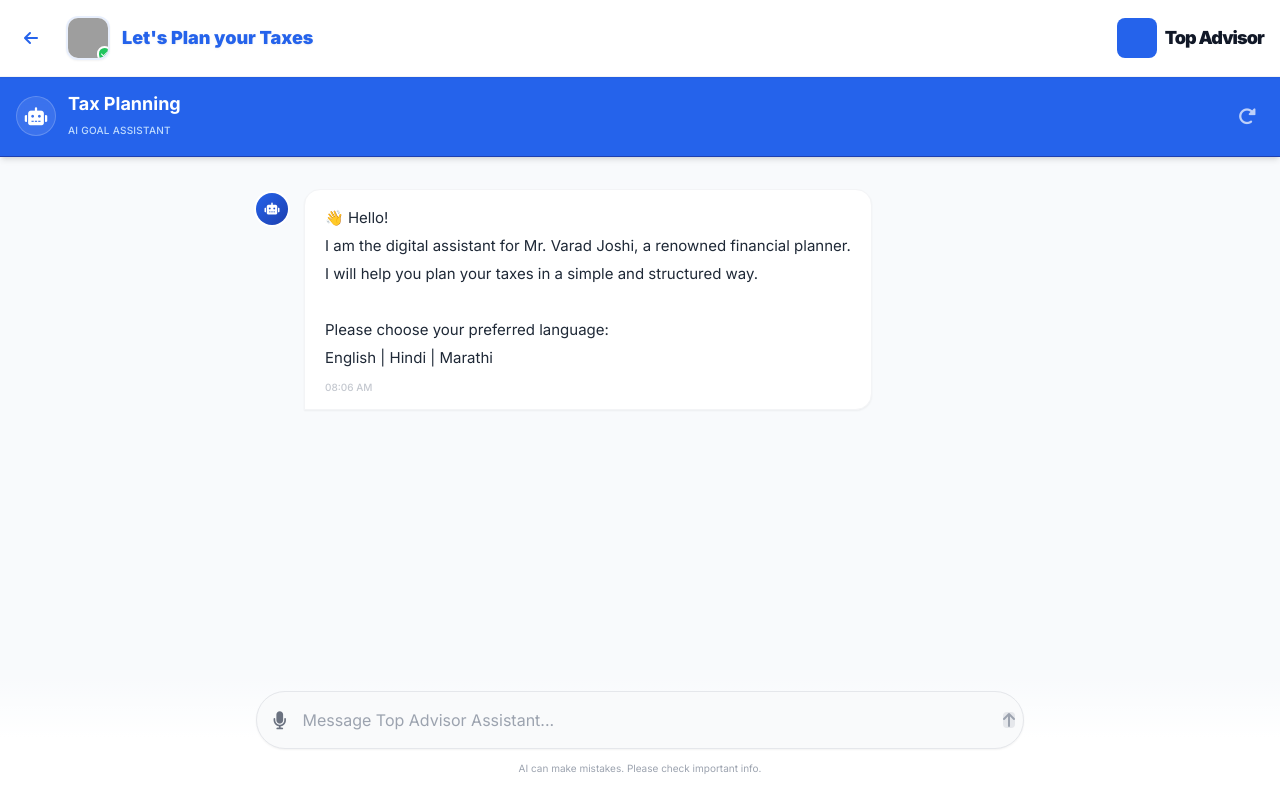
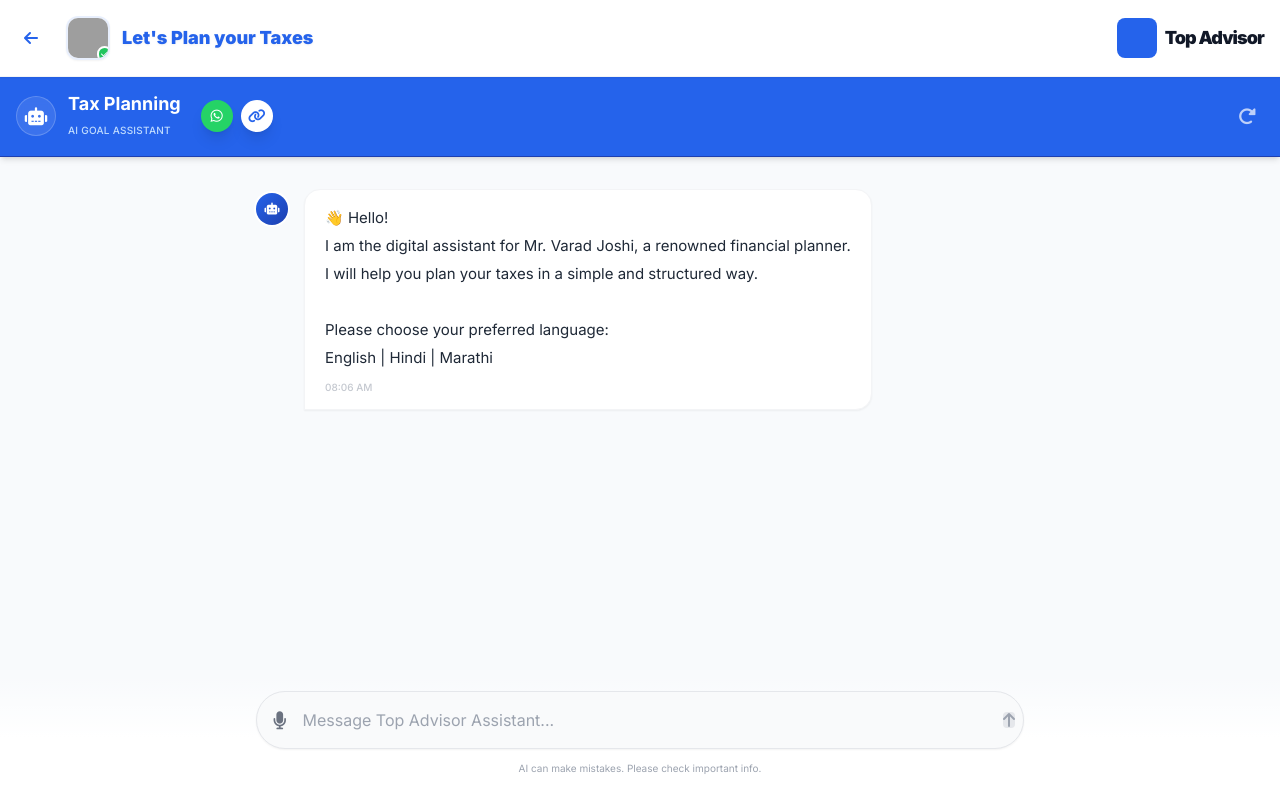
Before and after one commit to atharvpande77/bajaj-insurance-agent-micro-site-frontend, a React (Vite) app: page / in a window 1280 px wide. Both pictures are taken after a click on the button 640 px from the left and 883 px from the top of the page. Built offline with nearby package versions, Linux system fonts and the light colour scheme; grey boxes are pictures that could not be loaded.

Commit message:
050220261758

```diff
--- a/components/ChatbotPage.tsx
+++ b/components/ChatbotPage.tsx
@@ -36,6 +36,7 @@ export default function ChatbotPage({ priority }: ChatbotPageProps) {
     const [isListening, setIsListening] = useState(false);
     const [isGoalSent, setIsGoalSent] = useState(false);
     const [sessionId, setSessionId] = useState('');
+    const [isCopied, setIsCopied] = useState(false);
 
     const chatEndRef = useRef<HTMLDivElement>(null);
     const scrollContainerRef = useRef<HTMLDivElement>(null);
@@ -309,6 +310,18 @@ English | Hindi | Marathi`
         return () => container.removeEventListener('scroll', handleScroll);
     }, []);
 
+    const handleShareWhatsApp = () => {
+        const url = encodeURIComponent(window.location.href);
+        const text = encodeURIComponent(`Check out this Top Advisor AI Assistant for ${effectivePriority + ' Planning' || 'Financial Planning'}:\n\n`);
+        window.open(`https://wa.me/?text=${text}${url}`, '_blank');
+    };
+
+    const handleCopyLink = () => {
+        navigator.clipboard.writeText(window.location.href);
+        setIsCopied(true);
+        setTimeout(() => setIsCopied(false), 2000);
+    };
+
     return (
         <div className="flex flex-col h-full w-full bg-slate-50 relative overflow-hidden">
             {/* Branded Blue Header - Collapsible */}
@@ -326,9 +339,30 @@ English | Hindi | Marathi`
                         </h2>
                         <span className="text-[10px] text-blue-200 font-medium tracking-wide uppercase">AI Goal Assistant</span>
                     </div>
+
+                    <div className="flex items-center gap-2 ml-2">
+                        <button
+                            onClick={handleShareWhatsApp}
+                            className="w-8 h-8 bg-[#25D366] hover:bg-[#128C7E] text-white rounded-full flex items-center justify-center shadow-lg hover:shadow-green-900/20 hover:scale-105 transition-all duration-300 group"
+                            title="Share on WhatsApp"
+                        >
+                             <i className="fa-brands fa-whatsapp text-sm"></i>
+                        </button>
+                        <button
+                            onClick={handleCopyLink}
+                            className="w-8 h-8 bg-white hover:bg-gray-100 text-[#2563EB] rounded-full flex items-center justify-center shadow-lg hover:shadow-white/20 hover:scale-105 transition-all duration-300 relative"
+                            title="Copy Link"
+                        >
+                            {isCopied ? (
+                                <i className="fa-solid fa-check text-green-600 text-sm"></i>
+                            ) : (
+                                <i className="fa-solid fa-link text-sm"></i>
+                            )}
+                        </button>
+                    </div>
                 </div>
 
-                <div className="flex-shrink-0">
+                <div className="flex-shrink-0 flex items-center gap-1">
                     <button
                         onClick={() => startNewChat()}
                         className="p-2 text-white/70 hover:text-white hover:bg-white/10 rounded-full transition-all active:rotate-180 duration-500"
```
